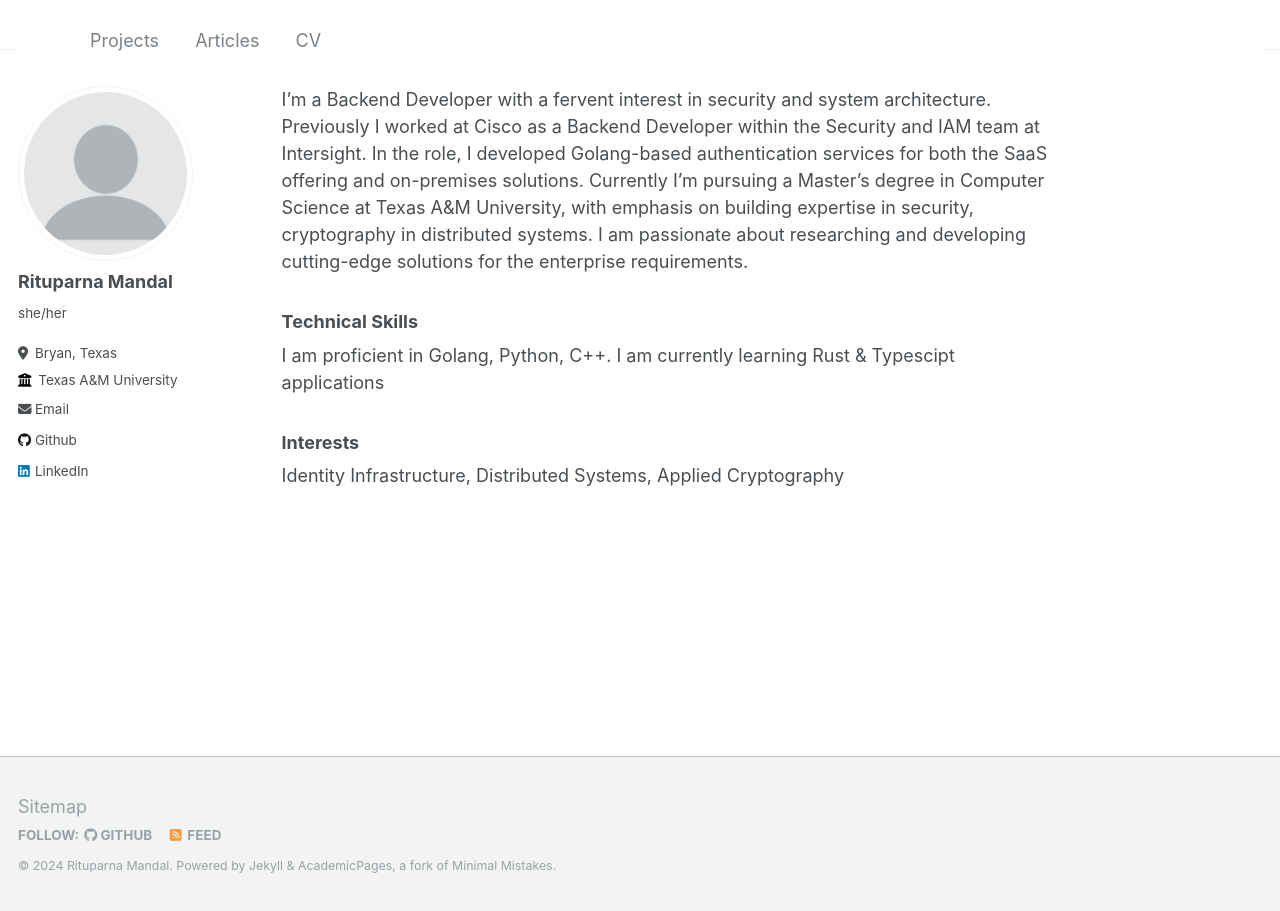
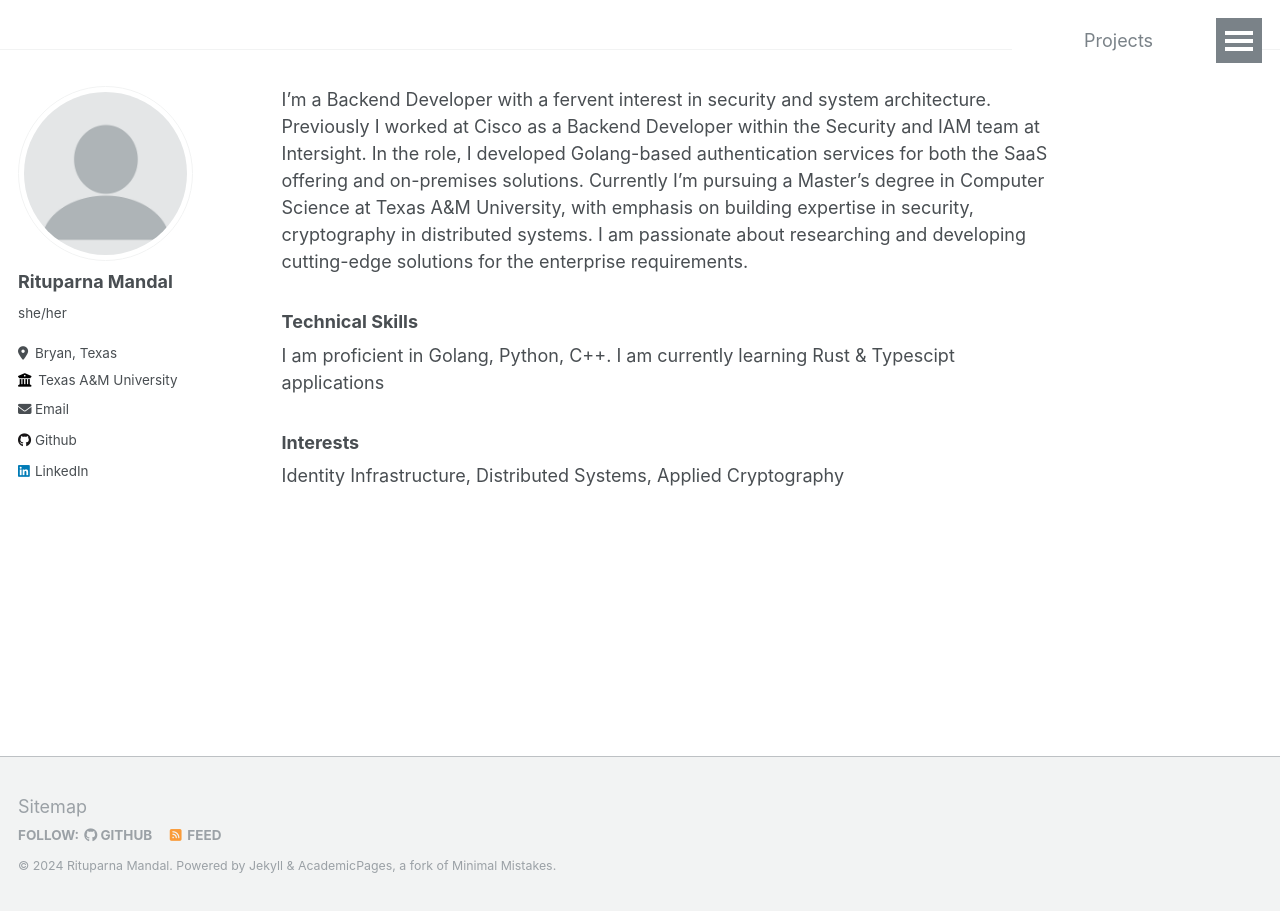
Before and after one commit to m-rit/m-rit.github.io, a Jekyll site: the page built from _pages/about.md, in a window 1280 px wide. Built offline with Jekyll 4.4.1, drawn with Linux system fonts in a browser that asks for light colours.

Commit message:
Update _masthead.scss

```diff
--- a/_sass/_masthead.scss
+++ b/_sass/_masthead.scss
@@ -37,14 +37,18 @@
 }
 
 .masthead__menu {
+  display: flex;
+  justify-content: flex-end; /* Aligns the menu items to the right */
+}
 
-  ul {
-    margin: 0;
-    padding: 0;
-    clear: both;
-    list-style-type: none;
-  }
+.masthead__menu ul {
+  margin: 0;
+  padding: 0;
+  clear: both;
+  list-style-type: none;
+  display: flex; /* Ensures the list items are displayed in a row */
 }
+
 
 .masthead__menu-item {
   display: block;
```
